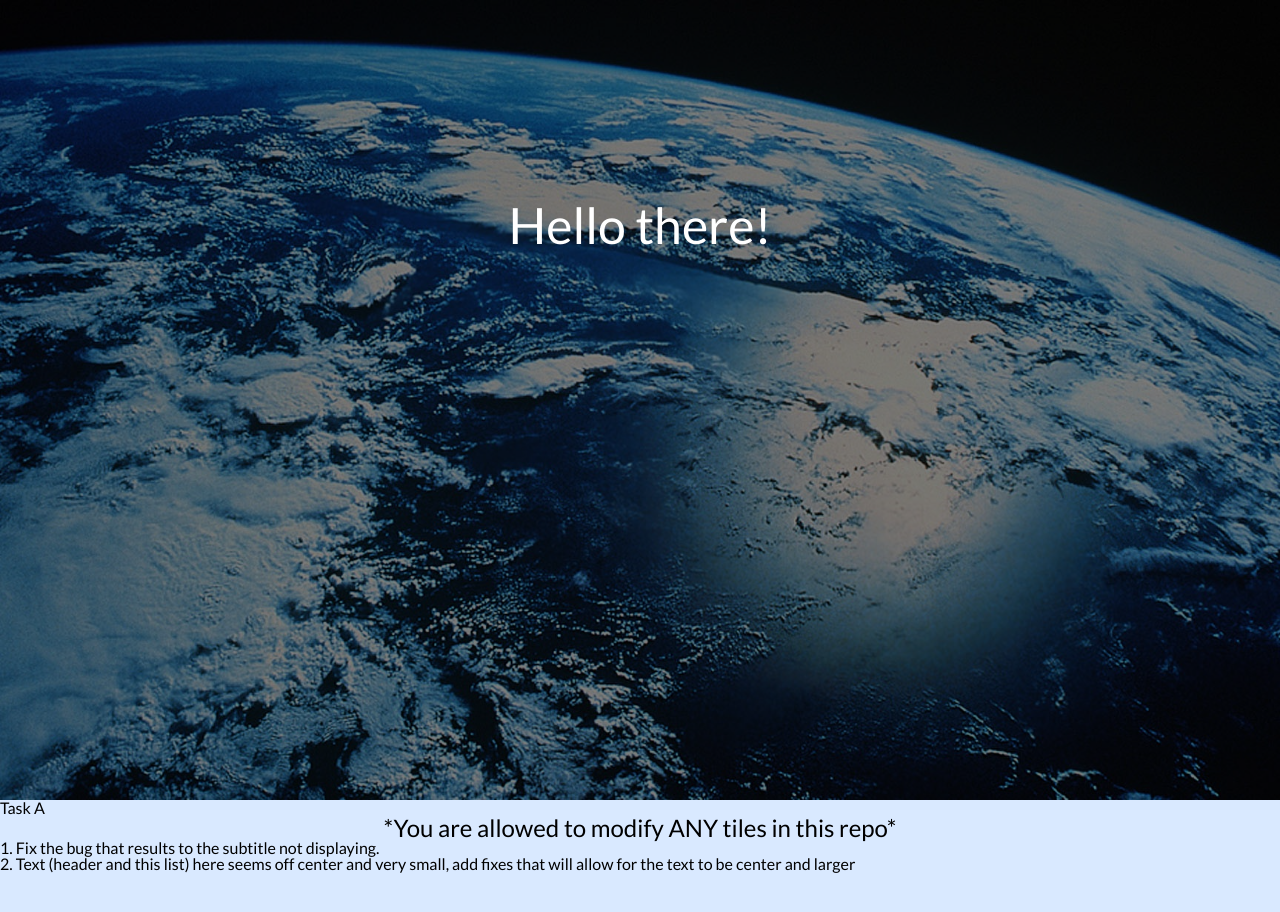
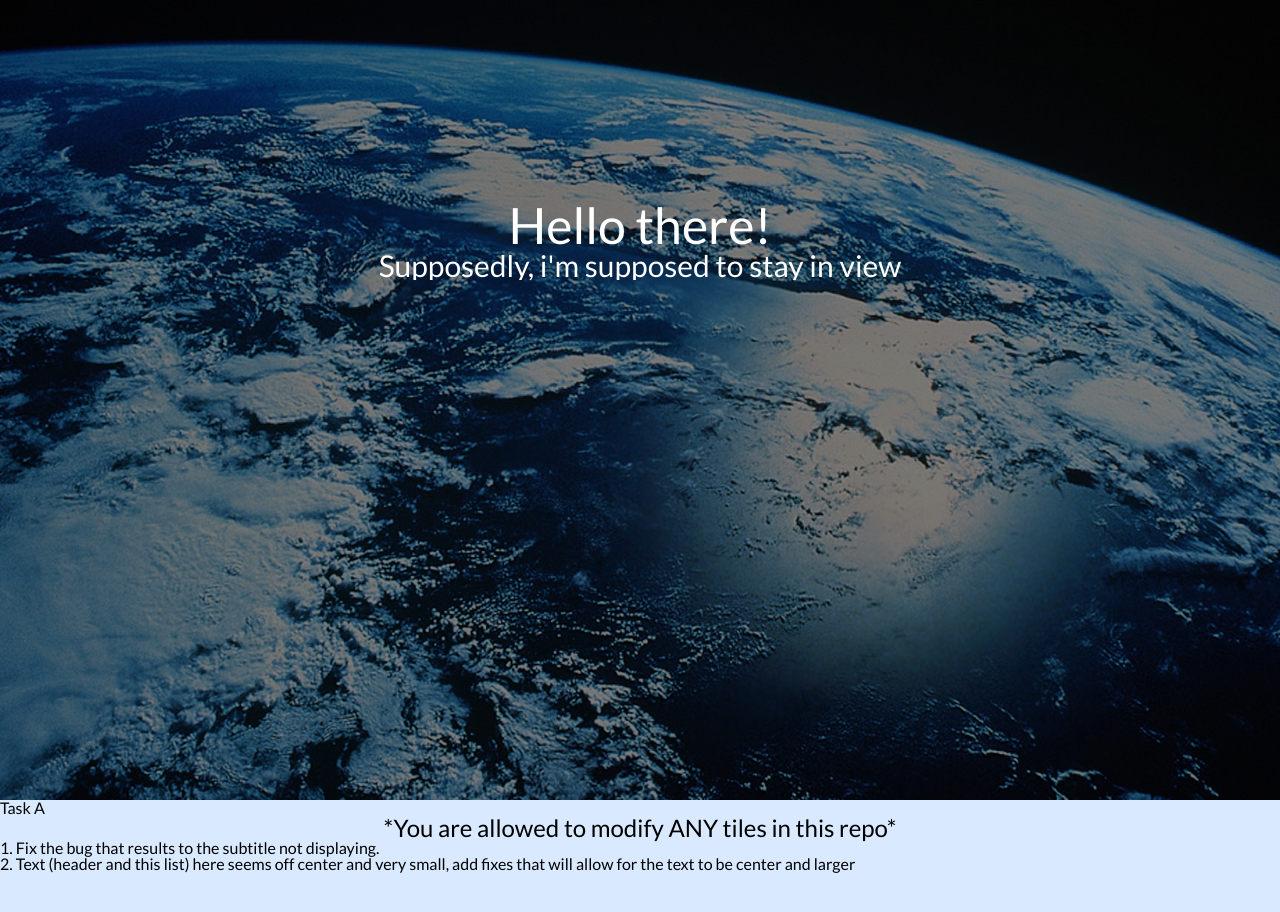
Before and after one commit to kevinlee12/git-training, a plain HTML site: page index.html in a window 1280 px wide. Shown: the top 912 px of the page. Drawn offline with nearby package versions, Linux system fonts and the light colour scheme.

Commit message:
do task1

```diff
--- a/main.js
+++ b/main.js
@@ -1,5 +1,4 @@
 $(document).ready(function () {
     $(".background").css("height", $(window).height()+"px");
-    $("#subtitle").css("display", "none");
     $("#task1").css("height", $(window).height()+"px");
 });
--- a/style.css
+++ b/style.css
@@ -25,7 +25,7 @@ html {
 
 #big {
     font-size: 50px;
-    display: inline-block;
+    /*display: inline-block;*/
 }
 
 #subtitle {
```
